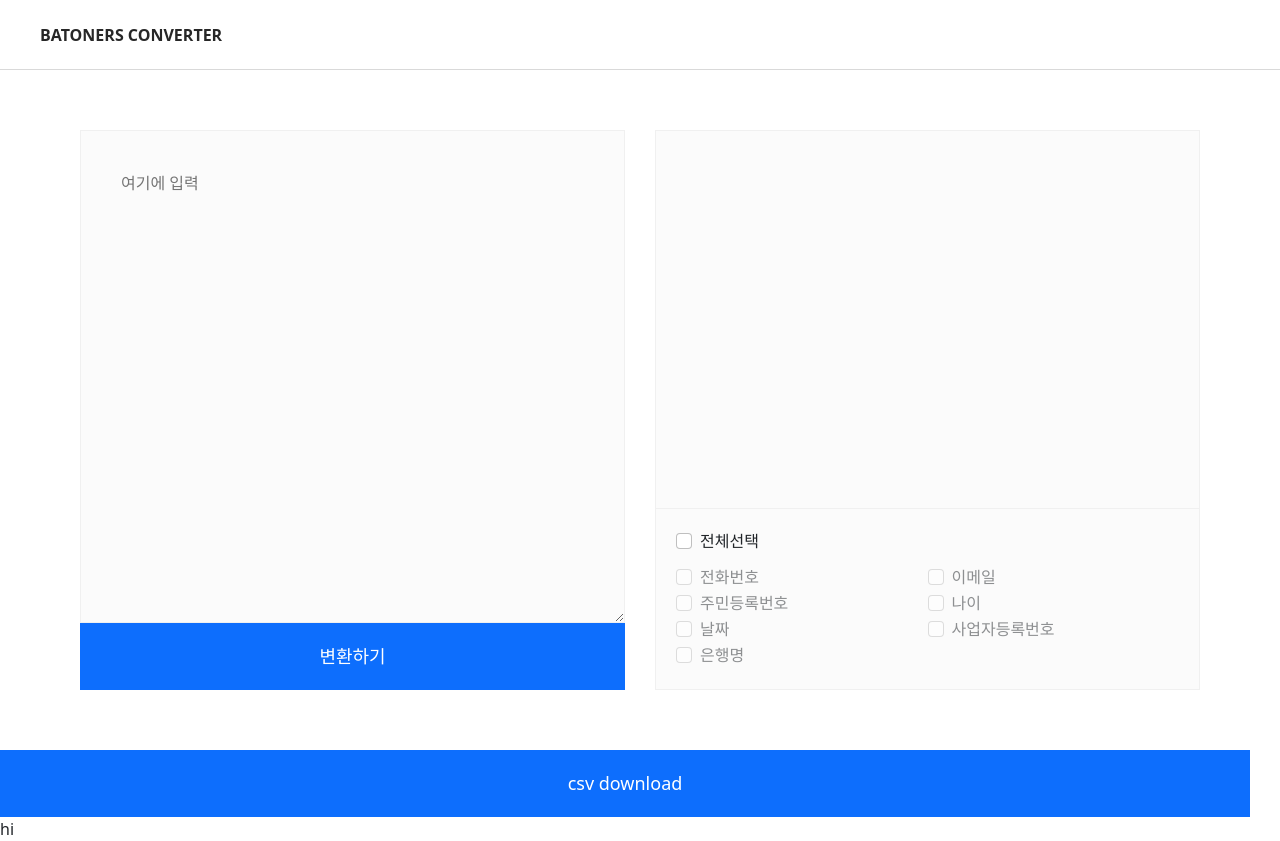
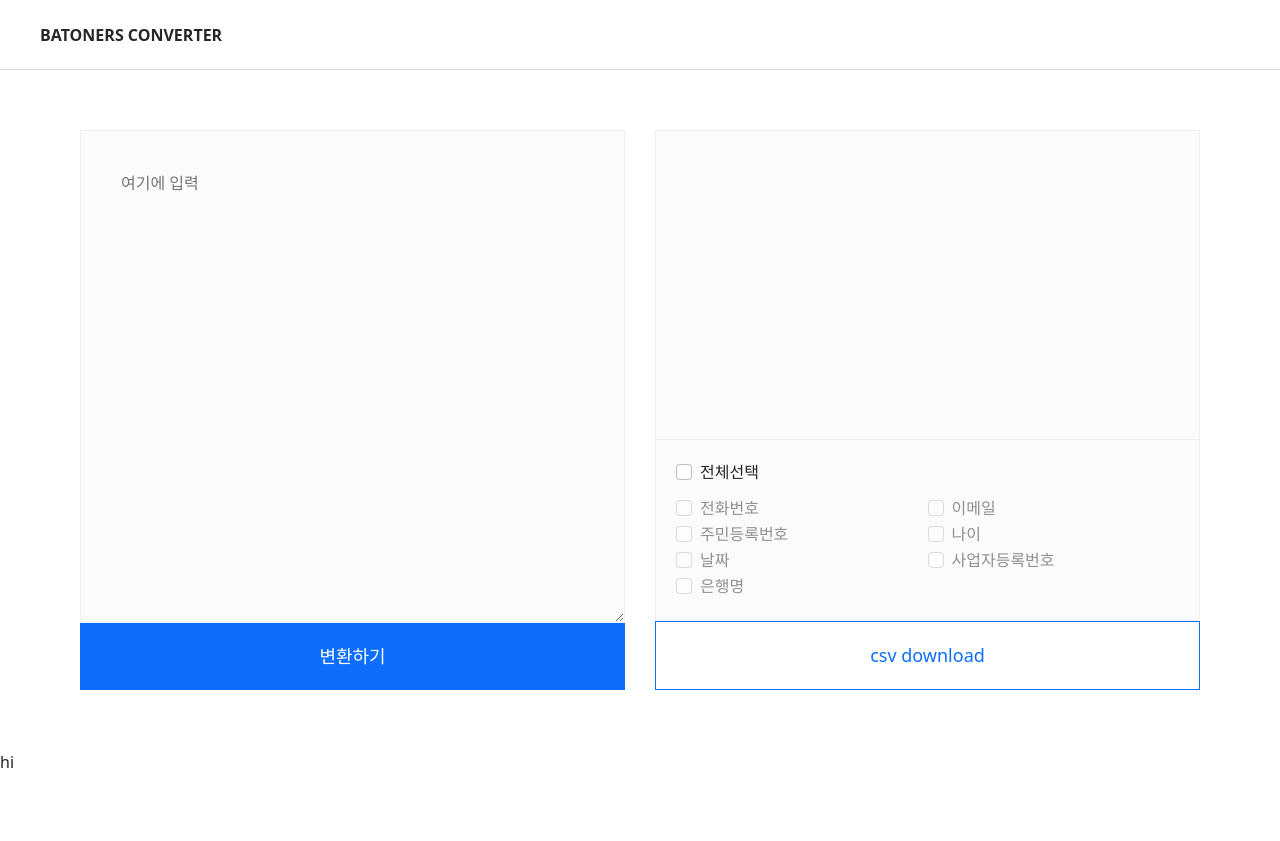
Before and after one commit to woomoo00/converter, a React (Create React App) app: page / in a window 1280 px wide. After the commit the page ends 800 px from the top, so only its background shows below. Built offline with nearby package versions, Linux system fonts and the light colour scheme.

Commit message:
csv download 퍼블리싱 수정

```diff
--- a/src/pages/Converter.js
+++ b/src/pages/Converter.js
@@ -66,7 +66,7 @@ const Converter = () => {
     row = [];
     csv = [];
 
-    for (let j = 0; j < 7; j++){
+    for (let j = 0; j < 7; j++) {
       data[j].found = 0;
     }
 
@@ -209,7 +209,7 @@ const Converter = () => {
         csvGenerator(arr[i], converted);
         arr[i] = converted;
       }
-      else{
+      else {
         converted = '';
       }
       name += arr[i];
@@ -237,15 +237,15 @@ const Converter = () => {
     return false;
   }
 
-  function csvGenerator(a, b){
-    row.push("'"+ a, b);
+  function csvGenerator(a, b) {
+    row.push("'" + a, b);
 
     csv.push(row.join(","));
     row.splice(0, row.length);
     csv.join("\n");
   }
 
-  function downloadCsv(){
+  function downloadCsv() {
     csv = csv.join("\n");
     let filename = "test.csv";
 
@@ -254,7 +254,7 @@ const Converter = () => {
     const BOM = "\uFEFF";
     csv = BOM + csv;
 
-    csvFile = new Blob([csv], {type: "text/csv"});
+    csvFile = new Blob([csv], { type: "text/csv" });
 
     downloadLink = document.createElement("a");
     downloadLink.download = filename;
@@ -306,11 +306,12 @@ const Converter = () => {
                 ))}
               </div>
             </div>
+            <div>
+              <button type="submit" onClick={downloadCsv} className={styles.button_rev}>csv download</button>
+            </div>
           </div>
         </div>
-      </div>
-      <div className={styles.input_container}>
-            <button type="submit" onClick={downloadCsv} className={styles.button}>csv download</button>
+
       </div>
     </div>
   );
--- a/src/pages/index.module.css
+++ b/src/pages/index.module.css
@@ -81,6 +81,16 @@
   font-size: large;
   align-self: center;
 }
+.button_rev{
+  background-color: white;
+  color: #0d6efd;
+  border:1px solid #0d6efd;;
+  padding:20px;
+  width: 100%;
+
+  font-size: large;
+  align-self: center;
+}
 .form-check-input:checked {
   background-color: #000000;
   border-color: #0d6efd;
```
